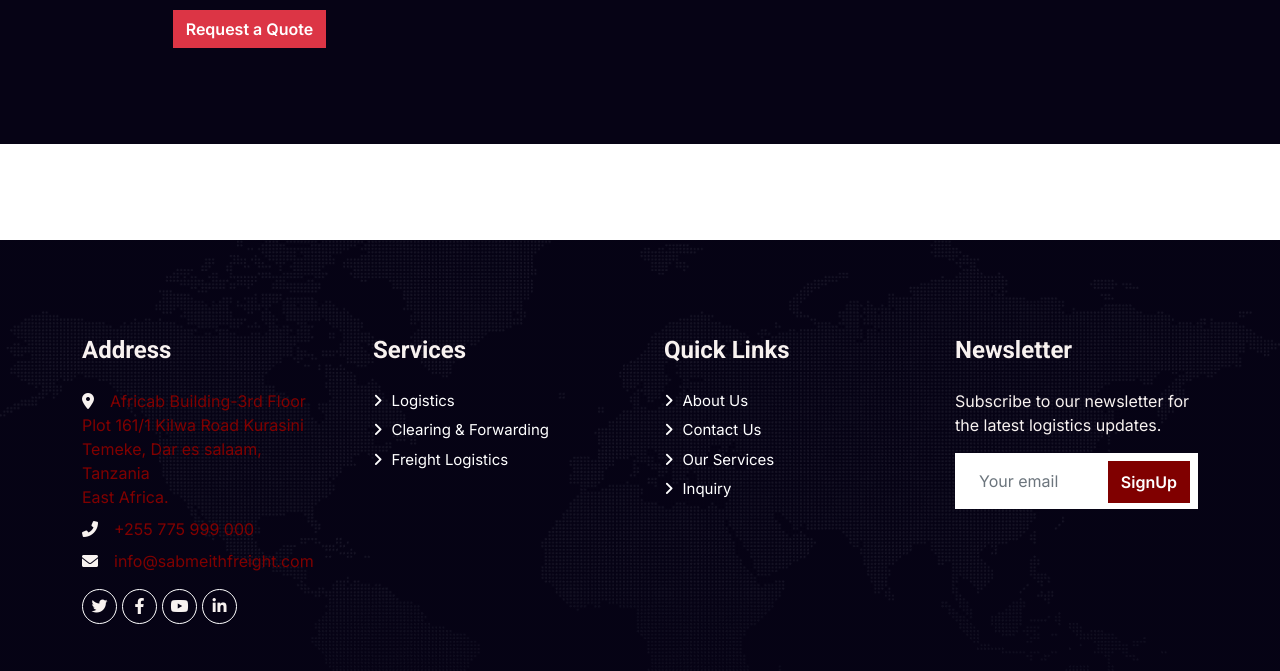
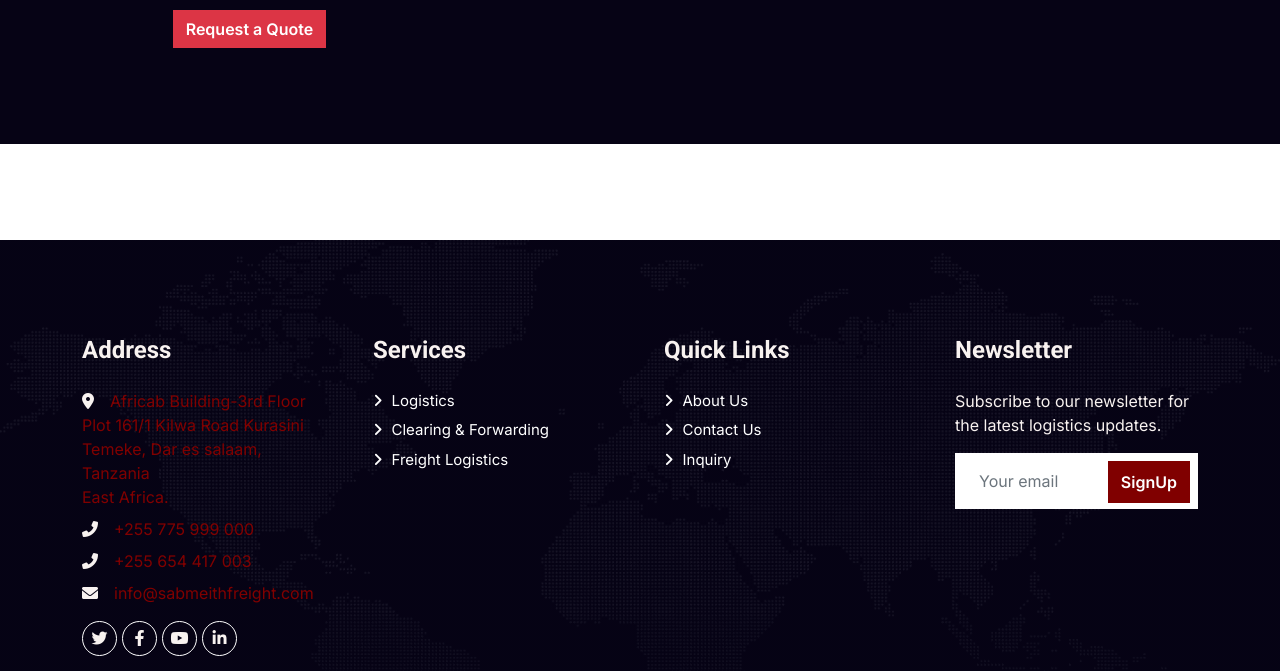
Before and after one commit to Rodgence/sabmeith-Logistics, a PHP site: page / in a window 1280 px wide. Shown: the part 5829-6500 px from the top of the page. Run offline with PHP 8.4, Linux system fonts and the light colour scheme; some libraries are stand-ins or nearby versions.

Commit message:
footer lkinks adjusted

```diff
--- a/includes/footer.php
+++ b/includes/footer.php
@@ -8,6 +8,7 @@
             Plot 161/1 Kilwa Road Kurasini<br>Temeke, Dar es salaam, Tanzania<br>East Africa.
             </a></p>
             <p class="mb-2"><i class="fa fa-phone-alt me-3"></i><a href="https://wa.me/255775999000">+255 775 999 000</a></p>
+            <p class="mb-2"><i class="fa fa-phone-alt me-3"></i><a href="tel:+255654417003">+255 654 417 003</a></p>
             <p class="mb-2"><i class="fa fa-envelope me-3"></i><a href="mailto:info@sabmeithfreight.com">info@sabmeithfreight.com</a></p>
             <div class="d-flex pt-2">
               <a class="btn btn-outline-light btn-social" href="#"><i class="fab fa-twitter"></i></a>
@@ -27,7 +28,6 @@
             <h4 class="text-light mb-4">Quick Links</h4>
             <a class="btn btn-link" href="about.php">About Us</a>
             <a class="btn btn-link" href="contact.php">Contact Us</a>
-            <a class="btn btn-link" href="service.php">Our Services</a>
             <a class="btn btn-link" href="inquiry.php">Inquiry</a>
 
           </div>
--- a/includes/location.php
+++ b/includes/location.php
@@ -10,7 +10,7 @@
             </p>
             <div class="container">
                 <div class="col-md-6">
-                    <button class="btn btn-danger">Request a Quote</button>
+                   <a href="./inquiry.php" class="btn btn-danger border-rounded">Request a Quote</a>
                 </div>
             </div>
         </div>
```
